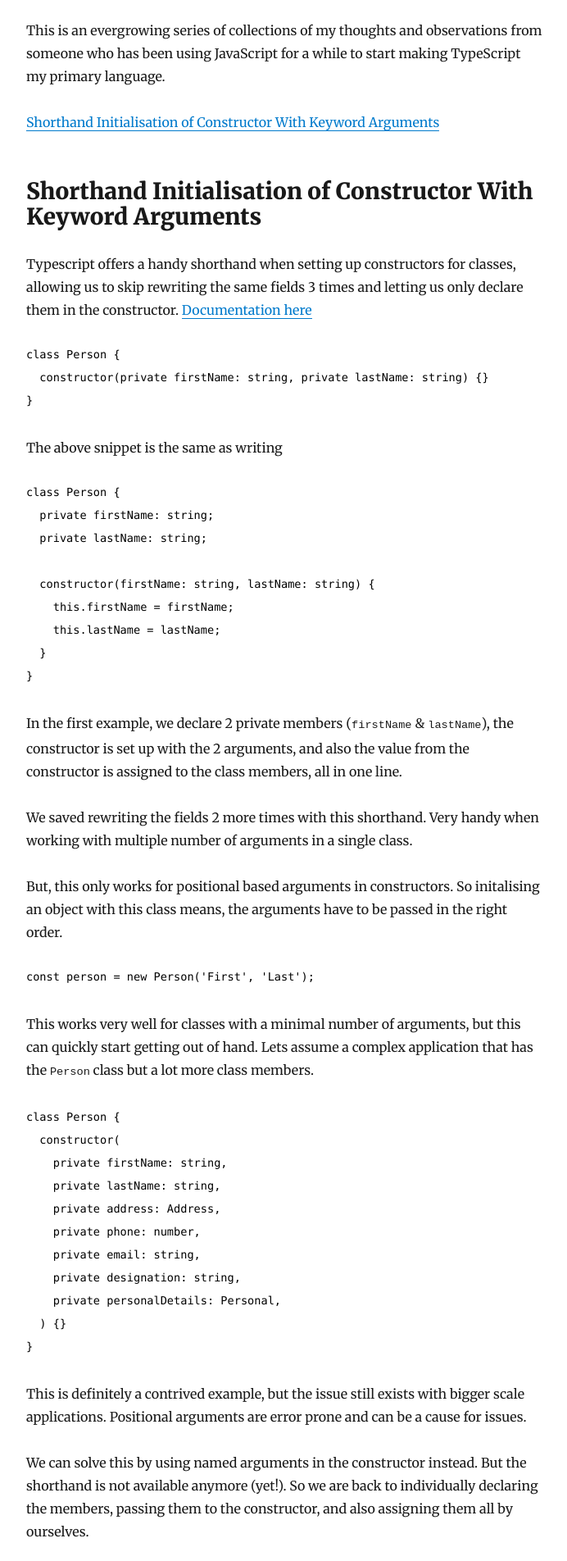
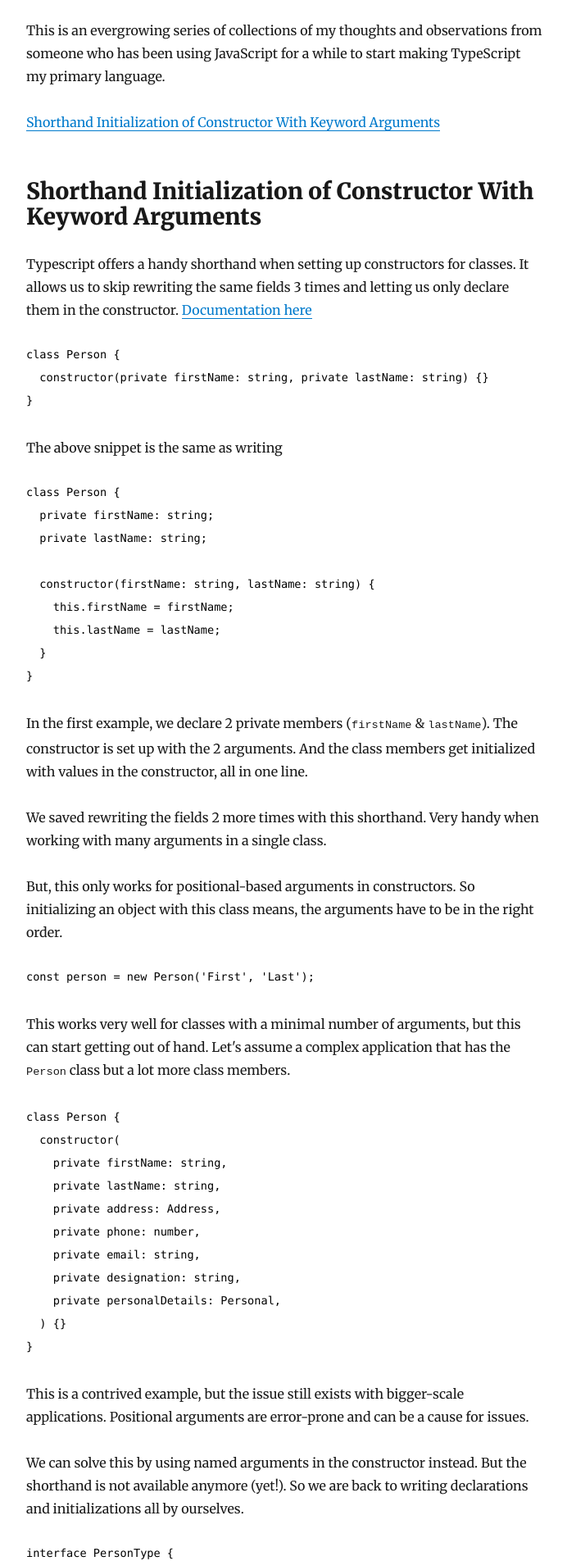
Before and after one commit to eyadkobatte/personal-blog, a Gatsby site: page /thinking-in-typescript/ in a window 1280 px wide. Shown: the part 200-2104 px from the top of the page at 82% size, without its empty margins (293-985 px from the left). Built offline with nearby package versions, Linux system fonts and the light colour scheme; Gatsby itself is replaced by a stand-in of ours; some packages are replaced by stand-ins of ours; code samples lack their colours.

Commit message:
Update shorthand constructor (#239)
* update github URL

* update grammar

````diff
--- a/content/blog/thinking-in-typescript/index.md
+++ b/content/blog/thinking-in-typescript/index.md
@@ -5,11 +5,11 @@ date: '2021-09-05T12:14:41.153Z'
 
 This is an evergrowing series of collections of my thoughts and observations from someone who has been using JavaScript for a while to start making TypeScript my primary language.
 
-[Shorthand Initialisation of Constructor With Keyword Arguments](#shorthand-initialisation-of-constructor-with-keyword-arguments)
+[Shorthand Initialization of Constructor With Keyword Arguments](#shorthand-initialization-of-constructor-with-keyword-arguments)
 
-## <a name="shorthand-initialisation-of-constructor-with-keyword-arguments"></a>Shorthand Initialisation of Constructor With Keyword Arguments
+## <a name="shorthand-initialization-of-constructor-with-keyword-arguments"></a>Shorthand Initialization of Constructor With Keyword Arguments
 
-Typescript offers a handy shorthand when setting up constructors for classes, allowing us to skip rewriting the same fields 3 times and letting us only declare them in the constructor. [Documentation here](https://www.typescriptlang.org/docs/handbook/2/classes.html#parameter-properties)
+Typescript offers a handy shorthand when setting up constructors for classes. It allows us to skip rewriting the same fields 3 times and letting us only declare them in the constructor. [Documentation here](https://www.typescriptlang.org/docs/handbook/2/classes.html#parameter-properties)
 
 ```typescript
 class Person {
@@ -31,17 +31,17 @@ class Person {
 }
 ```
 
-In the first example, we declare 2 private members (`firstName` & `lastName`), the constructor is set up with the 2 arguments, and also the value from the constructor is assigned to the class members, all in one line.
+In the first example, we declare 2 private members (`firstName` & `lastName`). The constructor is set up with the 2 arguments. And the class members get initialized with values in the constructor, all in one line.
 
-We saved rewriting the fields 2 more times with this shorthand. Very handy when working with multiple number of arguments in a single class.
+We saved rewriting the fields 2 more times with this shorthand. Very handy when working with many arguments in a single class.
 
-But, this only works for positional based arguments in constructors. So initalising an object with this class means, the arguments have to be passed in the right order.
+But, this only works for positional-based arguments in constructors. So initializing an object with this class means, the arguments have to be in the right order.
 
 ```typescript
 const person = new Person('First', 'Last');
 ```
 
-This works very well for classes with a minimal number of arguments, but this can quickly start getting out of hand. Lets assume a complex application that has the `Person` class but a lot more class members.
+This works very well for classes with a minimal number of arguments, but this can start getting out of hand. Let's assume a complex application that has the `Person` class but a lot more class members.
 
 ```typescript
 class Person {
@@ -57,9 +57,9 @@ class Person {
 }
 ```
 
-This is definitely a contrived example, but the issue still exists with bigger scale applications. Positional arguments are error prone and can be a cause for issues.
+This is a contrived example, but the issue still exists with bigger-scale applications. Positional arguments are error-prone and can be a cause for issues.
 
-We can solve this by using named arguments in the constructor instead. But the shorthand is not available anymore (yet!). So we are back to individually declaring the members, passing them to the constructor, and also assigning them all by ourselves.
+We can solve this by using named arguments in the constructor instead. But the shorthand is not available anymore (yet!). So we are back to writing declarations and initializations all by ourselves.
 
 ```typescript
 interface PersonType {
@@ -93,9 +93,9 @@ class Person {
 }
 ```
 
-This starts getting messy easily and can get a bit difficult to maintain as we now have multiple sources of truth as well. Furthermore, adding new fields to the interface, means adding 2 lines in the constructor and the class member declaration.
+This starts getting messy and can get a bit difficult to maintain as we now have more than one source of truth. Furthermore, adding new fields to the interface means writing initialization and declarations.
 
-What we can do now is use the concept of declaration merging.
+What we can do now is use the concept of declaration merging. [Documentation here](https://www.typescriptlang.org/docs/handbook/declaration-merging.html)
 
 ```typescript
 interface PersonType {
@@ -123,11 +123,11 @@ class Person {
 }
 ```
 
-Merging the interface `Person` with the class `Person` has made declaration of the members redundant because the interface `Person` extends `PersonType`.
+Merging the interface and the class `Person` has made member declaration redundant. This is because the interface `Person` extends `PersonType`.
 
-There is still another issue. Adding a new field to the interface would mean we still have to initialise the class member in the constructor. We can use a bit more code to make things easier.
+There is still another issue. Adding a new field to the interface would mean we still have to initialize the class member in the constructor. We can use a bit more code to make things easier.
 
-By only changing the constructor implementation, we can assign all fields that come to the constructor to the class members.
+By updating the constructor, we can initialize all class members in one line.
 
 ```typescript
 interface PersonType {
@@ -151,4 +151,4 @@ class Person {
 
 This solves the issue of extending the interface and having one single source of truth.
 
-We now do not have write the same fields again in multiple places, and extending the class out for updates or maintenance requires updating only the interface
+We now do not have to write the same fields again in more than one place. And extending the class for updates or maintenance requires updating only the interface
````
